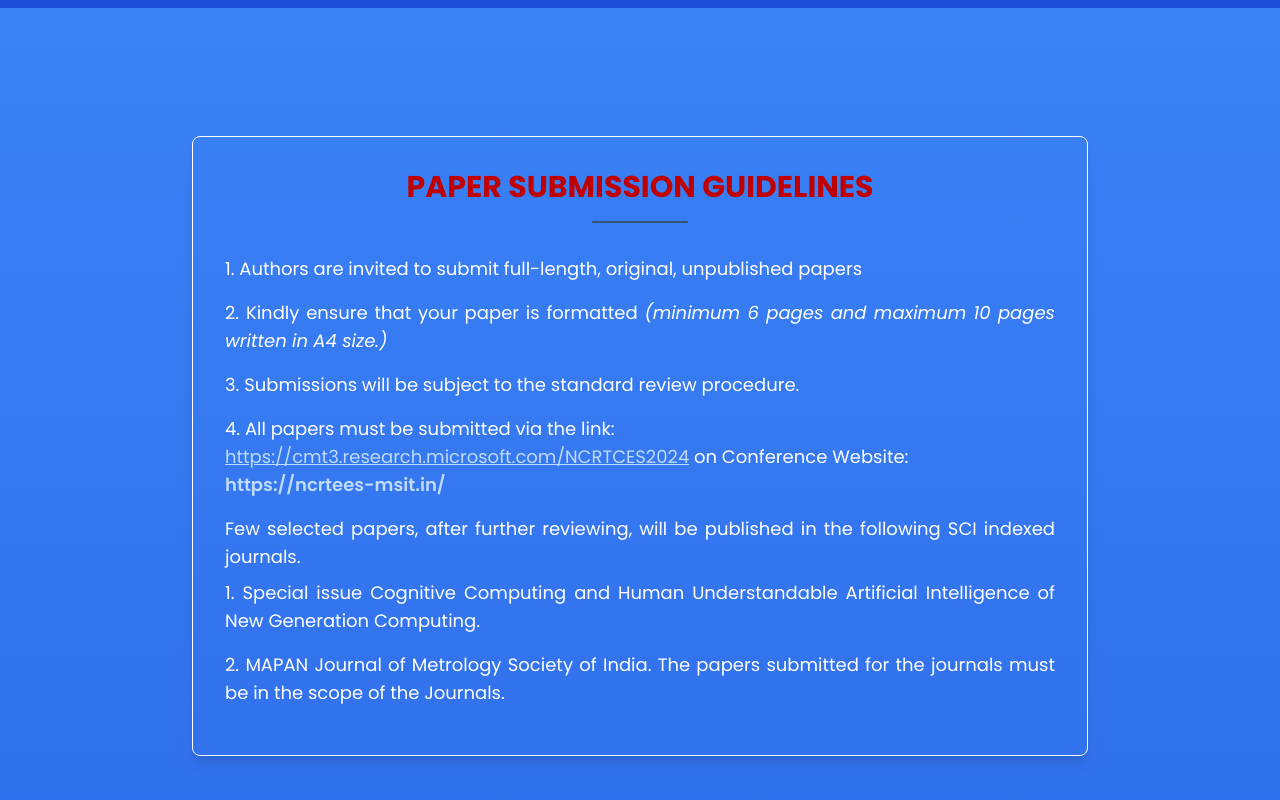
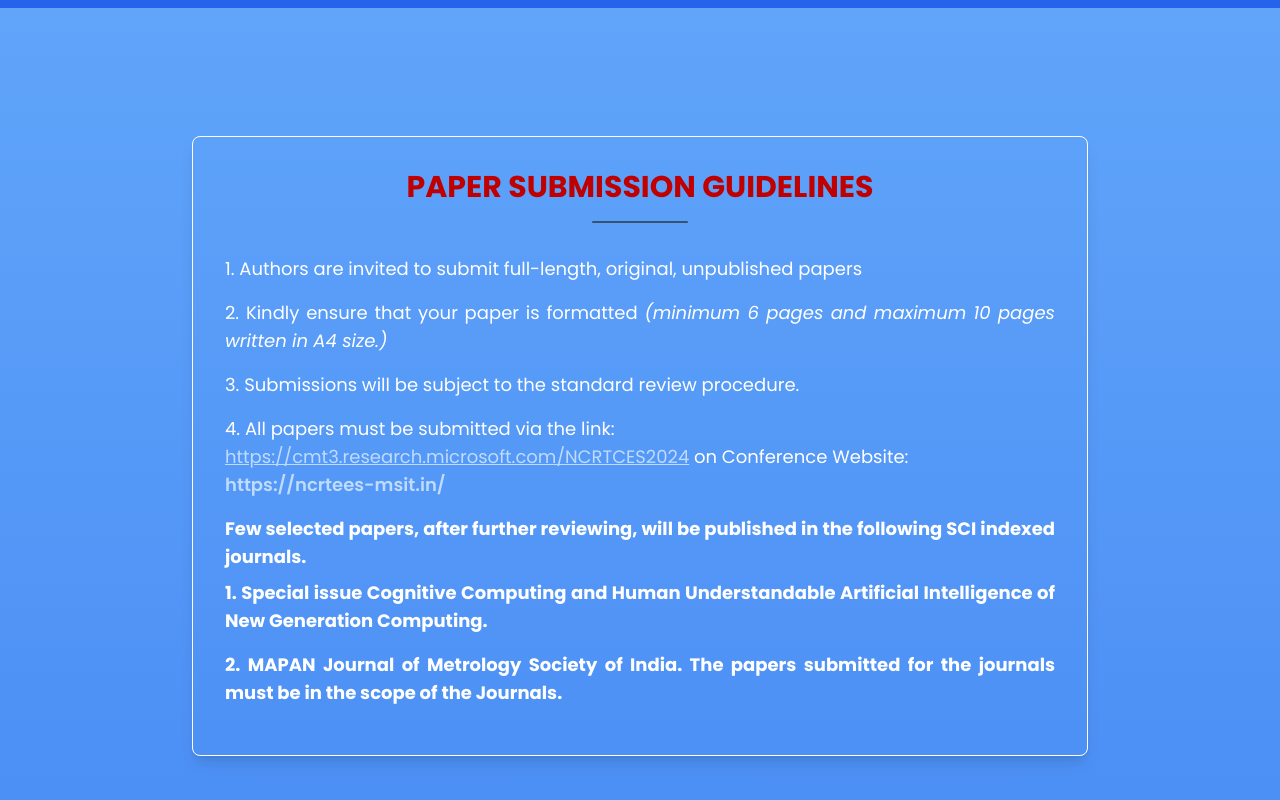
Before and after one commit to c4dr-me/ncrtces-website, a React (Vite) app: page / in a window 1280 px wide. Shown: the part 4229-5029 px from the top of the page. Built offline with nearby package versions, Linux system fonts and the light colour scheme.

Commit message:
new-changes

```diff
--- a/pages/callforpapers.jsx
+++ b/pages/callforpapers.jsx
@@ -9,7 +9,7 @@ const Cfp = () => {
 
       {/* Main Content */}
       <div id="cfp" className="w-full text-white min-h-screen">
-        <div className="bg-gradient-to-b from-blue-500 to-blue-700 px-[8%] md:px-[15%] py-16 shadow-lg">
+        <div className="bg-gradient-to-b from-blue-400 to-blue-600 px-[8%] md:px-[15%] py-16 shadow-lg">
 
           {/* Submission Header */}
           <header className="text-center">
--- a/pages/guide.jsx
+++ b/pages/guide.jsx
@@ -1,7 +1,7 @@
 
 const Guide = () => {
   return (
-    <div id='guide' className='bg-gradient-to-b from-blue-500 to-blue-700 text-white'>
+    <div id='guide' className='bg-gradient-to-b from-blue-400 to-blue-600 text-white'>
       {/* Submission Guidelines */}
       <section id='submission-guideline' className='py-12 text-justify'>
         <div className='container mx-auto px-[8%] md:px-[15%] pt-20'>
@@ -21,12 +21,12 @@ const Guide = () => {
               <p className="py-2">
                 4. All papers must be submitted via the link: <br /><a href="https://cmt3.research.microsoft.com/NCRTCES2024" className='text-blue-200 underline hover:text-blue-100'>https://cmt3.research.microsoft.com/NCRTCES2024</a> on Conference Website: <br /><a href="https://ncrtees-msit.in/" className='text-blue-200 hover:text-blue-100 font-[600]'>https://ncrtees-msit.in/</a>
               </p>
-              <p className='py-2'>
+              <p className='py-2 font-bold'>
               Few selected papers, after further reviewing, will be published in the following SCI indexed journals.
-              <p className="py-2">
+              <p className="py-2 font-bold">
               1. Special issue Cognitive Computing and Human Understandable Artificial Intelligence of  New Generation Computing.
               </p>
-              <p className="py-2">2. MAPAN Journal of Metrology Society of India. The papers submitted for the journals must be in the scope of the Journals.</p>
+              <p className="py-2 font-bold">2. MAPAN Journal of Metrology Society of India. The papers submitted for the journals must be in the scope of the Journals.</p>
               </p>
             </div>
           </div>
```
